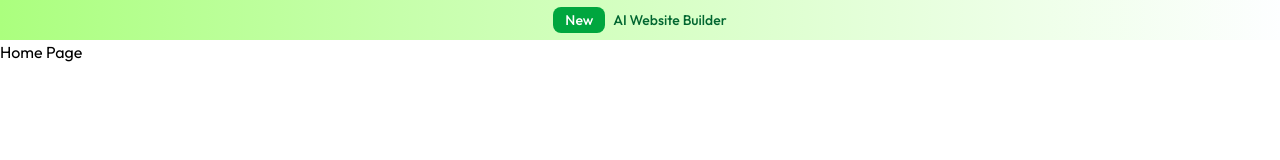
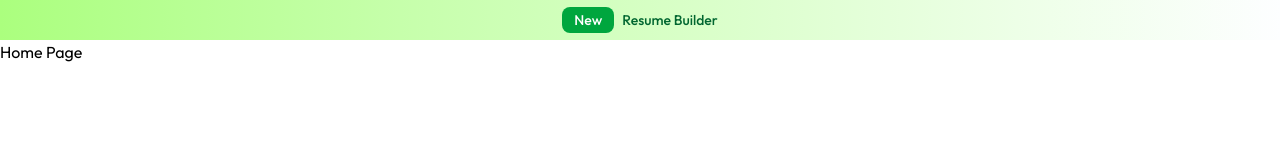
Before and after one commit to BarkerBrian-FS/AI-Resume-Builder, a React (Vite) app: page / in a window 1280 px wide. Shown: the top 160 px of the page. Built offline with nearby package versions, Linux system fonts and the light colour scheme.

Commit message:
finished banner put on home

```diff
--- a/src/components/Home/Banner.jsx
+++ b/src/components/Home/Banner.jsx
@@ -2,8 +2,8 @@
 const Banner = () => {
   return (
     <div className="w-full py-2.5 font-medium text-sm text-green-800 text-center bg-gradient-to-r from-[#ABFF7E] to-[#FDFEFF]">
-            <p><span className="px-3 py-1 rounded-lg text-white bg-green-600 mr-2">New</span>AI Website Builder</p>
-        </div>
+        <p><span className="px-3 py-1 rounded-lg text-white bg-green-600 mr-2">New</span>Resume Builder</p>
+    </div>
   )
 }
 
```
